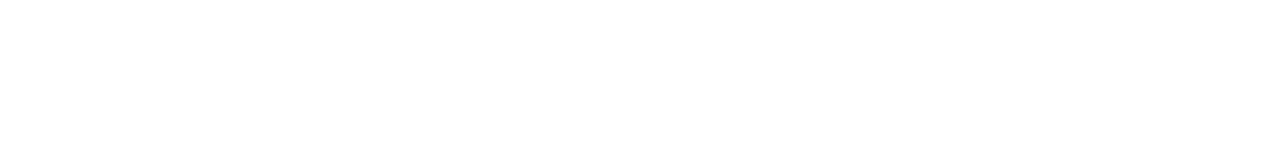
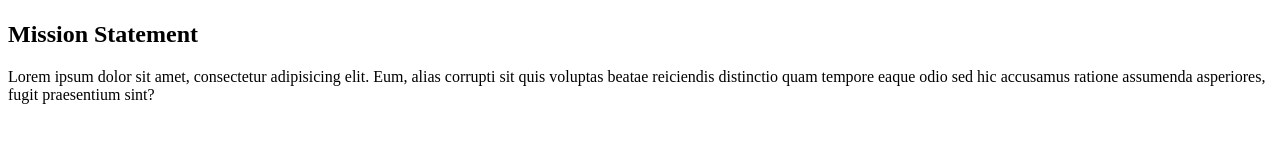
Before and after one commit to alex-mack-mimo/BeanMachineProject, a plain HTML site: page index.html in a window 1280 px wide. Drawn offline with Linux system fonts and the light colour scheme.

Commit message:
added mission statement

```diff
--- a/index.html
+++ b/index.html
@@ -14,5 +14,9 @@
             <a href=""></a>
         </nav>
     </header>
+    <section>
+        <h2>Mission Statement</h2>
+        <p>Lorem ipsum dolor sit amet, consectetur adipisicing elit. Eum, alias corrupti sit quis voluptas beatae reiciendis distinctio quam tempore eaque odio sed hic accusamus ratione assumenda asperiores, fugit praesentium sint?</p>
+    </section>
 </body>
 </html>
```
